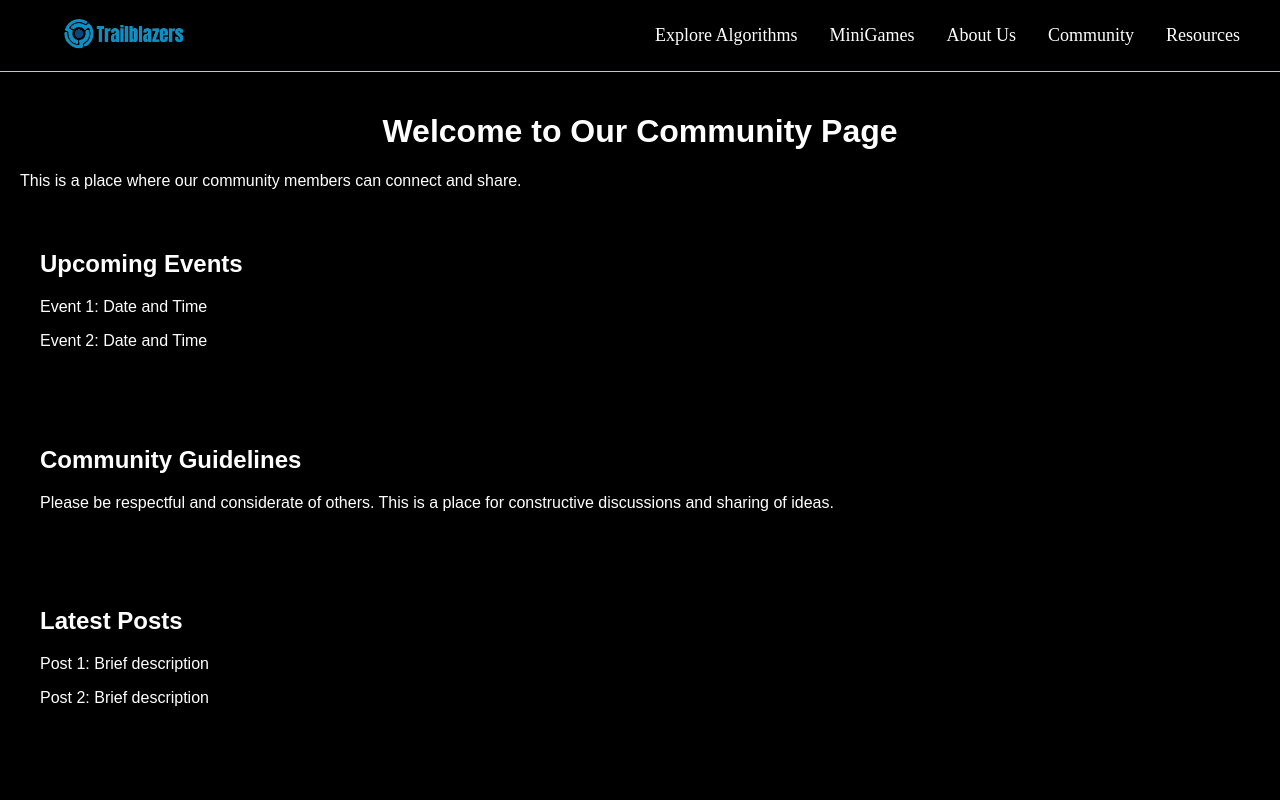
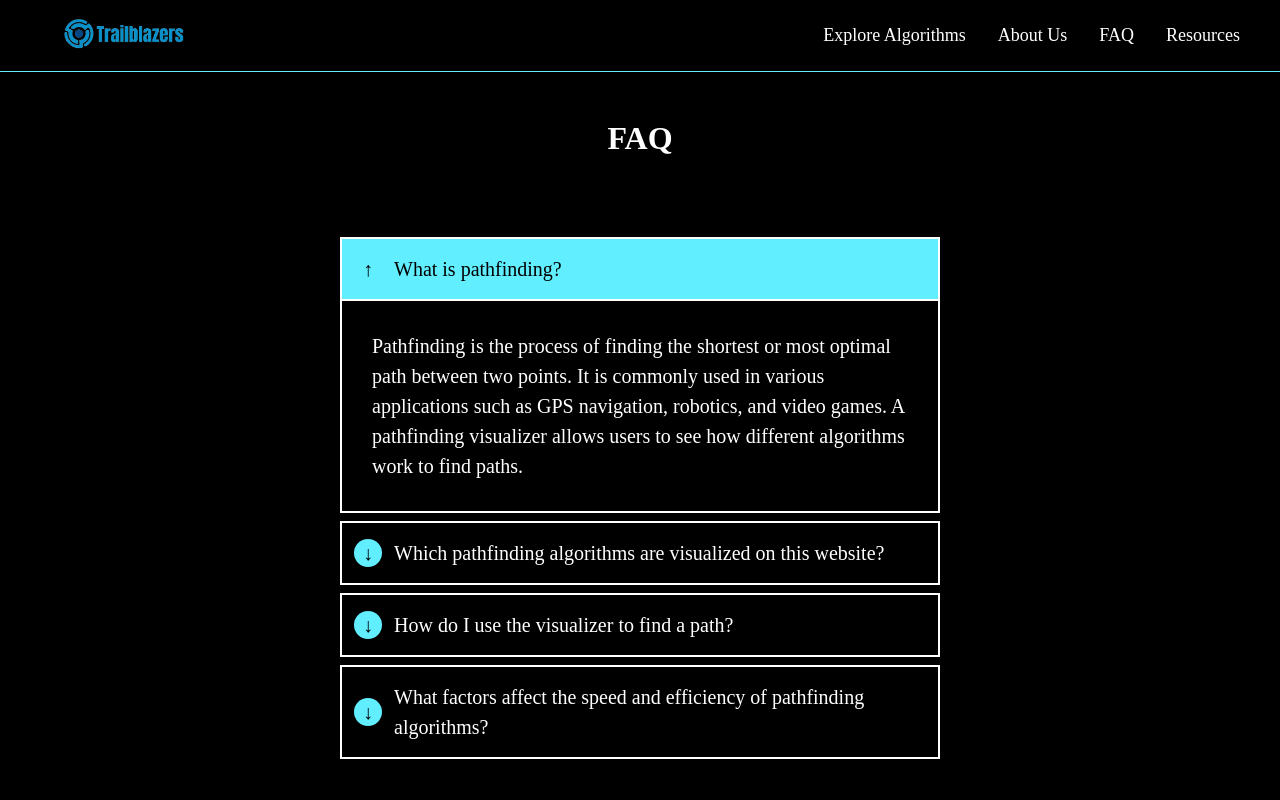
Before and after one commit to Loki701/Trailblazers, a React (Create React App) app in the folder Client/trailblazers/: page /community in a window 1280 px wide. Shown: the top 800 px of the page. Built offline with nearby package versions, Linux system fonts and the light colour scheme.

Commit message:
updated UI for resources, FAQ, and AboutUs

```diff
--- a/Client/trailblazers/src/App.css
+++ b/Client/trailblazers/src/App.css
@@ -12,7 +12,135 @@
     --card-box-shadow-2-blur: 15px;
     --card-border-color: rgba(255, 255, 255, 0.1);
 }
-*{
+
+
+.faq-container{
+    /* background-color: red; */
+    color: white;
+}
+.faq-heading{
+    margin-top: 3rem;
+    text-align: center;
+}
+.faq-content{
+    line-height: 1.5;
+    min-height: 90vh;
+    font-size: 1.25rem;
+}
+details div {
+    border-left: 2px solid white;
+    border-right: 2px solid white;
+    border-bottom: 2px solid white;
+    padding: 1.5em;
+}
+
+.faq-content details div > * + * {
+    margin-top: 1.5em;
+}
+
+.faq-content details + details {
+    margin-top: .5rem;
+}
+
+.faq-content summary {
+    list-style: none;
+}
+
+.faq-content summary::-webkit-details-marker {
+    display: none;
+}
+
+.faq-content summary {
+    border: 2px solid white;
+    padding: .75em 1em;
+    cursor: pointer;
+    position: relative;
+    padding-left: calc(1.75rem + .75rem + .75rem);
+}
+
+.faq-content summary:before {
+    position: absolute;
+    top: 50%;
+    transform: translateY(-50%);
+    left: .75rem;
+    content: "↓";
+    width: 1.75rem;
+    height: 1.75rem;
+    background-color: var(--glow-color);
+    border-radius: 50%;
+    color: black;
+    display: inline-flex;
+    justify-content: center;
+    align-items: center;
+    flex-shrink: 0;
+}
+
+.faq-content details[open] summary {
+    background-color: var(--glow-color);
+    color: black;
+}
+
+.faq-content details[open] summary:before {
+    content: "↑";
+}
+
+.faq-content summary:hover {
+    background-color: var(--glow-color);
+    color: black;
+}
+
+.faq-content a {
+    color: inherit;
+    font-weight: 600;
+    text-decoration: none;
+    box-shadow: 0 1px 0 0;
+}
+
+.faq-content a:hover {
+    box-shadow: 0 3px 0 0;
+}
+
+.faq-content code {
+    font-family: monospace;
+    font-weight: 600;
+}
+
+.faq-content > div {
+    width: 90%;
+    max-width: 600px;
+    margin-left: auto;
+    margin-right: auto;
+    margin-top: 5rem;
+    margin-bottom: 5rem;
+}
+
+
+.resources{
+    min-height: 100vh;
+    width: 100%;
+    margin: 5rem 20%;
+    color: white;
+    font-size: 25px;
+}
+.resources-description{
+    width: 30rem;
+}
+.resources-content {
+    list-style:square;
+    text-decoration: none;
+    display: flex;
+    flex-direction: column;
+    gap: 1rem;
+    margin-top: 2rem;
+}
+.resources-content a {
+    text-decoration: none;
+    color: white;
+    font-size: 20px;
+    transition: .5s;
+}
+.resources-content a:hover {
+    color: var(--glow-color);
 }
 body {
     margin: 0;
@@ -481,10 +609,10 @@ select option:checked {
 
 /* AboutUs */
 
-.text-center {
-    padding-top: 60px;
+.aboutus-title {
+    padding: 2rem 0;
     text-align: center;
-    color: wheat;
+    color: white;
     font-size: 30px;
 
 }
@@ -498,10 +626,10 @@ select option:checked {
 }
 
 .developers{
-    color: wheat;
+    color: White;
     text-align: center;
     font-size: 30px;
-    margin-bottom: 10px;
+    margin-bottom: 3rem;
 }
 .team-row{
     display: flex;
@@ -515,12 +643,15 @@ select option:checked {
 
 .team-item{
     background-color: darkgrey;
+    width: 20rem;
+    height: 23rem;
     text-align: center;
     margin: 10px;
     padding: 30px;
     border-radius: 50px 8px;
     -webkit-transition: all 0.25s ease-in-out;
     transition: all 0.25s ease-in-out;
+    text-wrap: wrap;
 }
 
 
@@ -531,8 +662,7 @@ select option:checked {
 }
 
 .team-item:hover{
-    background: darkslategray;
-    color: white;
+    background: var(--glow-color);
 }
 
 .team-item h3{
--- a/Client/trailblazers/src/components/Community.jsx
+++ b/Client/trailblazers/src/components/Community.jsx
@@ -1,69 +1,82 @@
 import React, { useEffect, useState } from 'react';
 
 const Community = () => {
-  const [loaded, setLoaded] = useState(false);
-
-  useEffect(() => {
-    setLoaded(true);
-  }, []);
-  const styles = {
-    communityPage: {
-      fontFamily: 'Arial, sans-serif',
-      padding: '20px',
-      backgroundColor: '#000', // Changed to black
-      color: '#fff', // Changed to white
-      opacity: loaded ? 1 : 0,
-      transition: 'opacity 1s ease-in-out',
-      animationName: 'fadeIn',
-      animationDuration: '2s'
-    },
-    title: {
-      color: '#fff', // Changed to white
-      textAlign: 'center',
-    },
-    intro: {
-      marginBottom: '20px',
-    },
-    section: {
-      backgroundColor: '#000', // Changed to black
-      borderRadius: '5px',
-      padding: '20px',
-      marginBottom: '20px',
-    },
-    sectionTitle: {
-      color: '#fff', // Changed to white
-    },
-    sectionContent: {
-      color: '#fff', // Changed to white
-    },
-  };
-
 
   return (
-    <div style={styles.communityPage}>
-      <h1 style={styles.title}>Welcome to Our Community Page</h1>
-      <p style={styles.intro}>This is a place where our community members can connect and share.</p>
-
-      <div style={styles.section}>
-        <h2 style={styles.sectionTitle}>Upcoming Events</h2>
-        <p style={styles.sectionContent}>Event 1: Date and Time</p>
-        <p style={styles.sectionContent}>Event 2: Date and Time</p>
+    <div className='faq-container'>
+      <div className="faq-heading">
+        <h1>FAQ</h1>
       </div>
-
-      <div style={styles.section}>
-        <h2 style={styles.sectionTitle}>Community Guidelines</h2>
-        <p style={styles.sectionContent}>Please be respectful and considerate of others. This is a place for constructive discussions and sharing of ideas.</p>
-      </div>
-
-      <div style={styles.section}>
-        <h2 style={styles.sectionTitle}>Latest Posts</h2>
-        <p style={styles.sectionContent}>Post 1: Brief description</p>
-        <p style={styles.sectionContent}>Post 2: Brief description</p>
-      </div>
-
-      <div style={styles.section}>
-        <h2 style={styles.sectionTitle}>Join the Community</h2>
-        <p style={styles.sectionContent}>Interested in joining our community? Click here to sign up!</p>
+      <div className='faq-content'>
+        <div>
+          <details open>
+            <summary>
+              What is pathfinding?
+            </summary>
+            <div>
+              Pathfinding is the process of finding the shortest or most optimal path between two points. It is commonly used in various applications such as GPS navigation, robotics, and video games. A pathfinding visualizer allows users to see how different algorithms work to find paths.
+            </div>
+          </details>
+          <details>
+            <summary>
+              Which pathfinding algorithms are visualized on this website?
+            </summary>
+            <div>
+              Our website visualizes several popular pathfinding algorithms, including:
+              <br />
+              <br />
+              • Dijkstra's Algorithm: Finds the shortest path based on edge weights.
+              <br />
+              • A* Algorithm: Uses heuristics for efficient pathfinding.
+              <br />
+              • Breadth-First Search (BFS): Explores nodes in a broad, level-based manner.
+              <br />
+              • Depth-First Search (DFS): Explores as far as possible along each branch.
+              <br />
+              <br />
+              Each algorithm has its unique characteristics, and you can experiment with them to understand how they operate.
+            </div>
+          </details>
+          <details>
+            <summary>
+              How do I use the visualizer to find a path?
+            </summary>
+            <div>
+              To use the visualizer, follow these steps:
+              <br />
+              <br />
+              1. Set the starting and ending points on the grid.
+              <br />
+              2. Choose a pathfinding algorithm from the dropdown menu.
+              <br />
+              3. Choose the speed you want the algorithm to run from the dropdown menu.
+              <br />
+              4. Click the "Start" button to initiate the pathfinding process.
+              <br />
+              5. Watch the algorithm visualize its search for a path. The visualizer will highlight the nodes it visits and the final path if one is found.
+            </div>
+          </details>
+          <details>
+            <summary>
+              What factors affect the speed and efficiency of pathfinding algorithms?
+            </summary>
+            <div>
+              The speed and efficiency of pathfinding algorithms depend on several factors:
+              <br/>
+              <br/>
+              • Grid size: Larger grids require more computation.
+              <br/>
+              • Obstacles: The presence of obstacles or barriers can affect the pathfinding process.
+              <br/>
+              • Algorithm type: Some algorithms are inherently faster or more efficient than others.
+              <br/>
+              • Heuristics: Algorithms like A* use heuristics to speed up the process.
+              <br/>
+              <br/>
+              Experiment with different settings and algorithms to find the best solution for your use case
+            </div>
+          </details>
+        </div>
       </div>
     </div>
   );
--- a/Client/trailblazers/src/components/Resources.jsx
+++ b/Client/trailblazers/src/components/Resources.jsx
@@ -1,78 +1,29 @@
-import React, { useEffect, useState } from 'react';
 
 const Resources = () => {
-    const [loaded, setLoaded] = useState(false);
-
-    useEffect(() => {
-        setLoaded(true);
-    }, []);
-
-    const styles = {
-        resourcesContainer: {
-            backgroundColor: '#020b1d',
-            padding: '20px',
-            borderRadius: '5px',
-            width: '100%',
-            maxWidth: '600px',
-            margin: 'auto',
-            boxShadow: '0px 0px 10px rgba(0, 0, 0, 0.1)',
-            border: '2px solid #00ff00',
-            opacity: loaded ? 1 : 0,
-            transition: 'opacity 1s ease-in-out',
-            animationName: 'fadeIn',
-            animationDuration: '2s'
-        },
-        resourcesTitle: {
-            textAlign: 'center',
-            marginBottom: '20px',
-            color: '#00ff00',
-            fontSize: '2em',
-            fontFamily: 'Orbitron, sans-serif'
-        },
-        resourcesList: {
-            listStyleType: 'none',
-            padding: '0'
-        },
-        resourcesListItem: {
-            marginBottom: '10px'
-        },
-        resourcesLink: {
-            textDecoration: 'none',
-            color: '#00ff00',
-            fontSize: '1.2em',
-            fontFamily: 'Orbitron, sans-serif'
-        },
-        explanation: {
-            color: '#00ff00',
-            fontSize: '1.2em',
-            marginBottom: '20px',
-            fontFamily: 'Orbitron, sans-serif'
-        }
-    };
 
     return (
 
-        <div style={styles.resourcesContainer}>
-             <h2 style={styles.resourcesTitle}>Resources</h2>
-             <p style={styles.explanation}>This is the Resources page. Here you can find useful links to learn more about the algorithms used in this application.</p>
-            <ul style={styles.resourcesList}>
-                <li style={styles.resourcesListItem}>
-                    <a style={styles.resourcesLink} href="https://www.geeksforgeeks.org/dijkstras-shortest-path-algorithm-greedy-algo-7/" target="_blank" rel="noopener noreferrer">
+        <div className="resources">
+             <h2 className="resources-title">Resources</h2>
+             <p className="resources-description">We have provided a list of resources that will be useful to do further research about each algorithm and their applications.</p>
+            <ul className="resources-content">
+                <li >
+                    <a href="https://www.geeksforgeeks.org/dijkstras-shortest-path-algorithm-greedy-algo-7/" target="_blank" rel="noopener noreferrer">
                         Dijkstra's Algorithm
                     </a>
                 </li>
-                <li style={styles.resourcesListItem}>
-                    <a style={styles.resourcesLink} href="https://en.wikipedia.org/wiki/A*_search_algorithm" target="_blank" rel="noopener noreferrer">
+                <li >
+                    <a href="https://en.wikipedia.org/wiki/A*_search_algorithm" target="_blank" rel="noopener noreferrer">
                         A* Search Algorithm
                     </a>
                 </li>
-                <li style={styles.resourcesListItem}>
-                    <a style={styles.resourcesLink} href="https://en.wikipedia.org/wiki/Breadth-first_search" target="_blank" rel="noopener noreferrer">
+                <li>
+                    <a href="https://en.wikipedia.org/wiki/Breadth-first_search" target="_blank" rel="noopener noreferrer">
                         Breadth-First Search
                     </a>
                 </li>
-                <li style={styles.resourcesListItem}>
-                    <a style={styles.resourcesLink} href="https://en.wikipedia.org/wiki/Depth-first_search" target="_blank" rel="noopener noreferrer">
+                <li>
+                    <a href="https://en.wikipedia.org/wiki/Depth-first_search" target="_blank" rel="noopener noreferrer">
                         Depth-First Search
                     </a>
                 </li>
--- a/Client/trailblazers/src/components/header/Header.jsx
+++ b/Client/trailblazers/src/components/header/Header.jsx
@@ -44,13 +44,10 @@ const Header  = () => {
                             <a onClick={() => handleExploreClick("/algorithms")}>Explore Algorithms</a>
                         </li>
                         <li className="link">
-                            <a onClick={() => handleExploreClick("/mini-games")}>MiniGames</a>
-                        </li>
-                        <li className="link">
                             <a onClick={() => handleExploreClick("/about-us")}>About Us</a>
                         </li>
                         <li className="link">
-                            <a onClick={()=> handleExploreClick("/community")}>Community</a>
+                            <a onClick={()=> handleExploreClick("/community")}>FAQ</a>
                         </li>
                         <li className="link">
                             <a onClick={()=> handleExploreClick("/resources")}>Resources</a>
```
Also changed, not shown: Client/trailblazers/src/components/AboutUs.jsx (+3 -67 lines).
